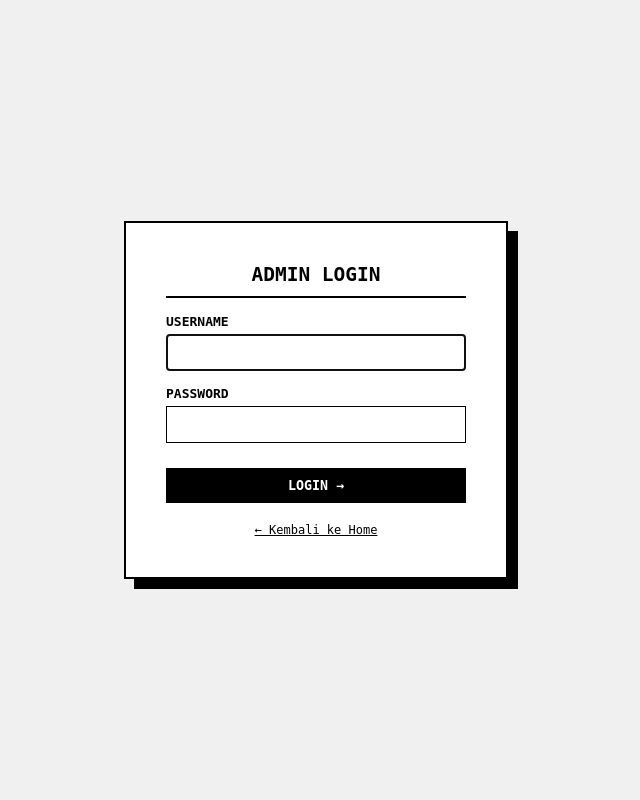
After one commit to TUBES-CA-25/SistemInformasiSumberDaya-Kelompok2, a PHP site: page /SistemInformasiSumberDaya-Kelompok2/app/views/auth/login.php in a window 1280 px wide. The commit adds this page. Shown: the whole page, without its empty margins (324-964 px from the left). Run offline with PHP 8.4, Linux system fonts and the light colour scheme; some libraries are stand-ins or nearby versions.

Commit message:
penambahan fitur login

```diff
--- /dev/null
+++ b/app/views/auth/login.php
@@ -0,0 +1,99 @@
+<!DOCTYPE html>
+<html lang="id">
+<head>
+    <meta charset="UTF-8">
+    <meta name="viewport" content="width=device-width, initial-scale=1.0">
+    <title>Login Admin - SISDA</title>
+    <style>
+        body {
+            font-family: monospace;
+            background-color: #f0f0f0;
+            display: flex;
+            justify-content: center;
+            align-items: center;
+            height: 100vh;
+            margin: 0;
+        }
+        .login-box {
+            background: white;
+            padding: 40px;
+            border: 2px solid black;
+            width: 300px;
+            box-shadow: 10px 10px 0px black;
+        }
+        h2 {
+            text-align: center;
+            margin-top: 0;
+            border-bottom: 2px solid black;
+            padding-bottom: 10px;
+        }
+        .form-group {
+            margin-bottom: 15px;
+        }
+        label {
+            display: block;
+            margin-bottom: 5px;
+            font-weight: bold;
+        }
+        input {
+            width: 100%;
+            padding: 10px;
+            box-sizing: border-box;
+            border: 1px solid black;
+            font-family: inherit;
+        }
+        button {
+            width: 100%;
+            padding: 10px;
+            background: black;
+            color: white;
+            border: none;
+            cursor: pointer;
+            font-family: inherit;
+            font-weight: bold;
+            margin-top: 10px;
+        }
+        button:hover {
+            opacity: 0.8;
+        }
+        .alert {
+            background-color: #eee;
+            border: 1px solid black;
+            color: black;
+            padding: 10px;
+            margin-bottom: 15px;
+            font-size: 0.9em;
+        }
+    </style>
+</head>
+<body>
+
+<div class="login-box">
+    <h2>ADMIN LOGIN</h2>
+
+    <?php if (isset($_SESSION['flash_error'])): ?>
+        <div class="alert">
+            <?= $_SESSION['flash_error']; unset($_SESSION['flash_error']); ?>
+        </div>
+    <?php endif; ?>
+
+    <form action="<?= BASE_URL ?>/login" method="POST">
+        <div class="form-group">
+            <label>USERNAME</label>
+            <input type="text" name="username" required autofocus autocomplete="off">
+        </div>
+
+        <div class="form-group">
+            <label>PASSWORD</label>
+            <input type="password" name="password" required>
+        </div>
+
+        <button type="submit">LOGIN →</button>
+    </form>
+    <div style="text-align:center; margin-top:20px; font-size:12px;">
+        <a href="<?= BASE_URL ?>" style="color:black;">&larr; Kembali ke Home</a>
+    </div>
+</div>
+
+</body>
+</html>
```
Also changed, not shown: app/config/Router.php (+11 -0 lines), app/controllers/AuthController.php (added, +56 -0 lines), app/middleware/AuthMiddleware.php (added, +18 -0 lines), app/models/UserModel.php (added, +20 -0 lines), app/views/admin/templates/header.php (+6 -3 lines), database/create_users_table.sql (added, +16 -0 lines).
